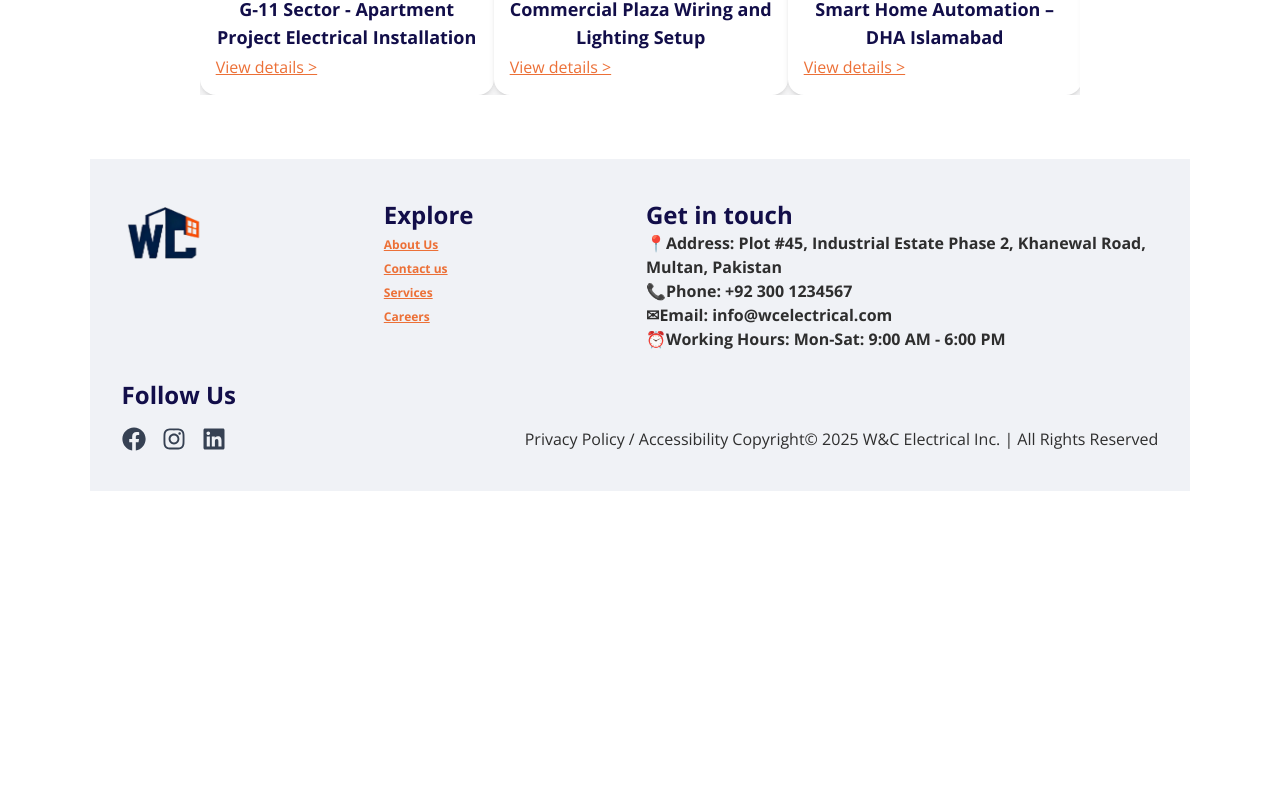
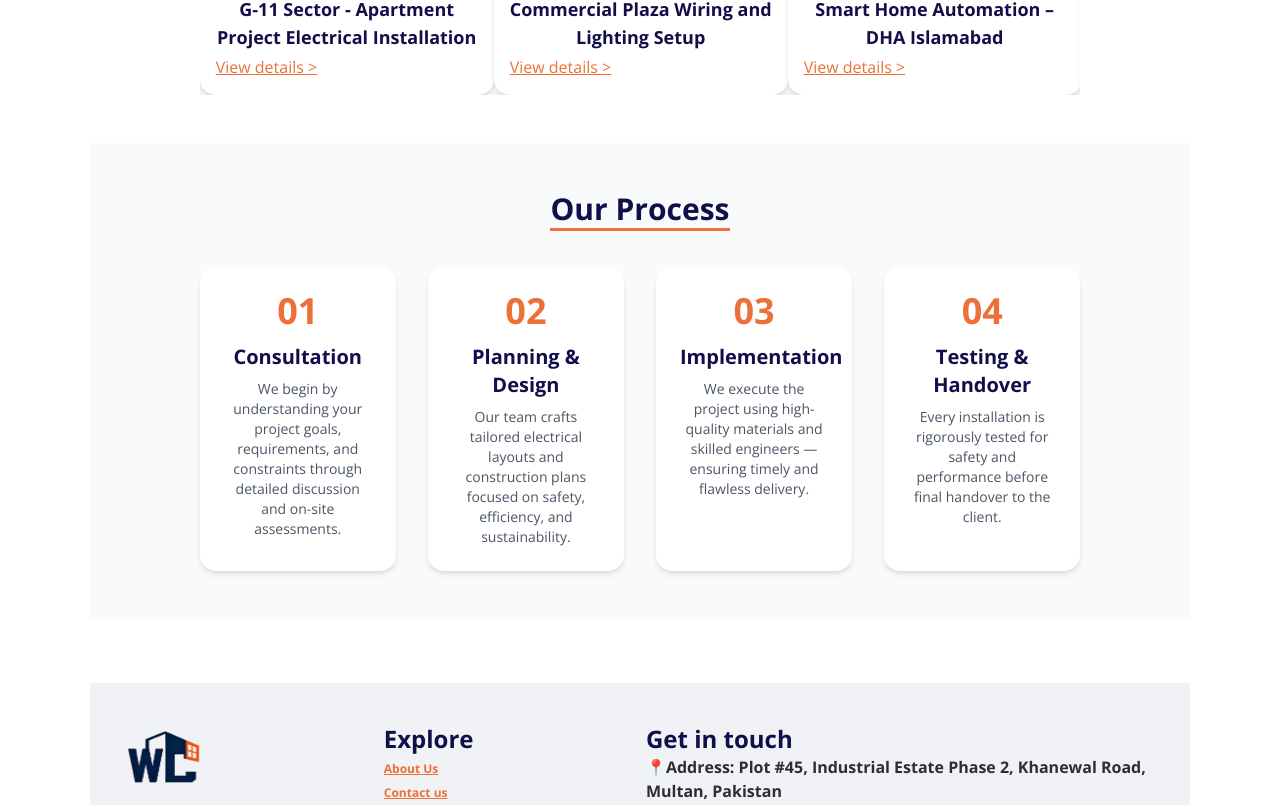
Before and after one commit to muhammad-aman-dev/electrical-company-website-project, a Next.js app: page / in a window 1280 px wide. Shown: the part 1629-2434 px from the top of the page. Before the commit the page ends 2120 px from the top, so only its background shows below. Built offline with nearby package versions, Linux system fonts and the light colour scheme.

Commit message:
Update page.js

```diff
--- a/app/page.js
+++ b/app/page.js
@@ -259,6 +259,58 @@ useEffect(() => {
           </div>
         </div>
       </motion.div>
+     <motion.div
+  className="mt-12 bg-[#f9fafb] py-12"
+  initial={{ opacity: 0, y: 50 }}
+  whileInView={{ opacity: 1, y: 0 }}
+  transition={{ duration: 0.8, ease: "easeOut" }}
+  viewport={{ once: true }}
+>
+  <div className="flex justify-center">
+    <h2 className="text-[#120e49] font-bold text-2xl sm:text-3xl relative">
+      Our Process
+      <span className="absolute left-0 -bottom-1 h-[3px] w-full bg-[#ec7037] transition-all duration-300"></span>
+    </h2>
+  </div>
+
+  <div className="mt-10 grid grid-cols-1 sm:grid-cols-2 lg:grid-cols-4 gap-8 w-[90%] sm:w-[80%] mx-auto">
+    {[
+      {
+        step: "01",
+        title: "Consultation",
+        desc: "We begin by understanding your project goals, requirements, and constraints through detailed discussion and on-site assessments.",
+      },
+      {
+        step: "02",
+        title: "Planning & Design",
+        desc: "Our team crafts tailored electrical layouts and construction plans focused on safety, efficiency, and sustainability.",
+      },
+      {
+        step: "03",
+        title: "Implementation",
+        desc: "We execute the project using high-quality materials and skilled engineers — ensuring timely and flawless delivery.",
+      },
+      {
+        step: "04",
+        title: "Testing & Handover",
+        desc: "Every installation is rigorously tested for safety and performance before final handover to the client.",
+      },
+    ].map((item, i) => (
+      <motion.div
+        key={i}
+        initial={{ opacity: 0, scale: 0.9 }}
+        whileInView={{ opacity: 1, scale: 1 }}
+        transition={{ duration: 0.6, delay: i * 0.1 }}
+        viewport={{ once: true }}
+        className="bg-white p-6 rounded-2xl shadow-md hover:shadow-xl hover:-translate-y-2 duration-300 text-center"
+      >
+        <div className="text-[#ec7037] text-4xl font-bold mb-3">{item.step}</div>
+        <h4 className="text-[#120e49] font-bold text-xl mb-2">{item.title}</h4>
+        <p className="text-gray-600 text-sm">{item.desc}</p>
+      </motion.div>
+    ))}
+  </div>
+</motion.div>
     </>
   );
 }
```
